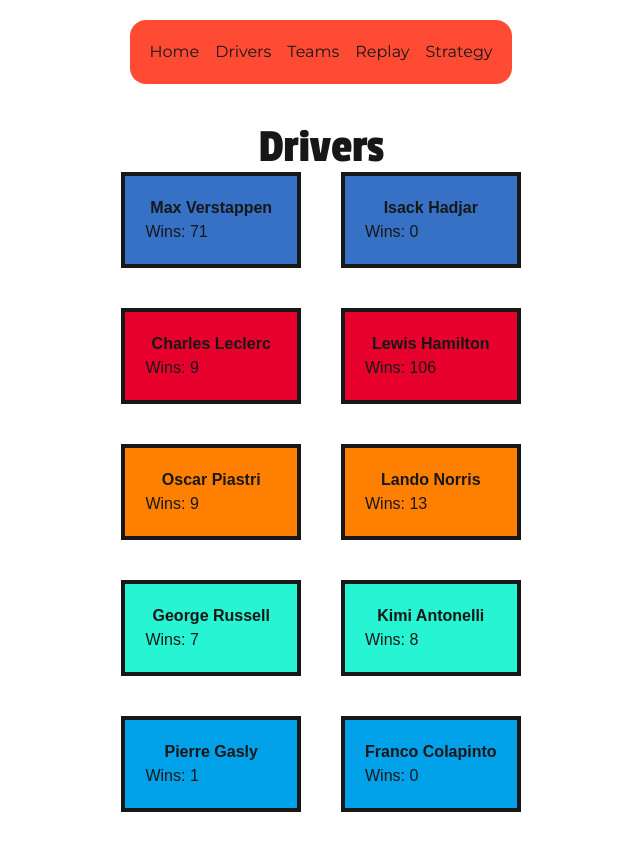
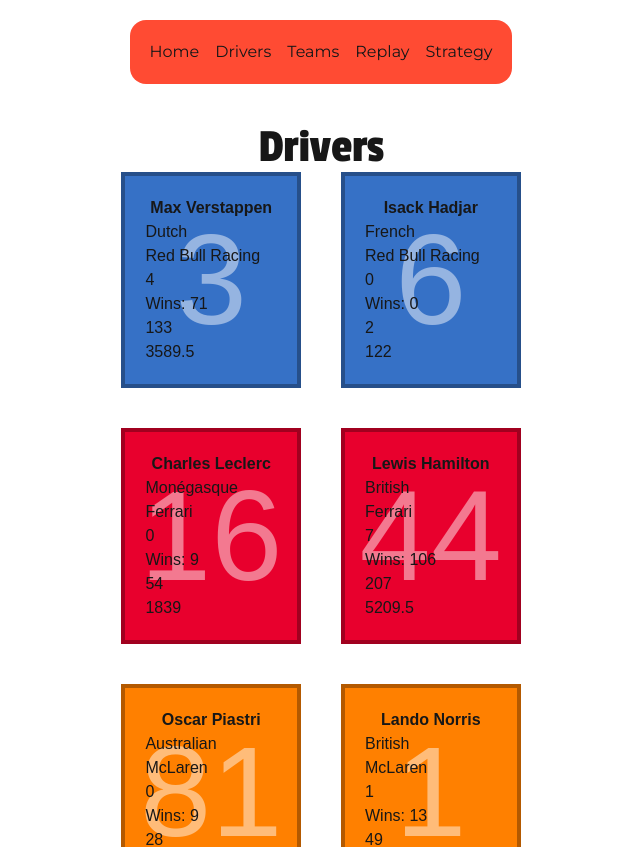
Before and after one commit to hiralsinghal/thirdspace-f1, a Next.js app: page /drivers in a window 1280 px wide. Shown: the top 847 px of the page, without its empty margins (319-959 px from the left). Built offline with nearby package versions, Linux system fonts and the light colour scheme; a web font is replaced by a local one.

Commit message:
designing the drivers card & page

```diff
--- a/src/app/drivers/page.tsx
+++ b/src/app/drivers/page.tsx
@@ -7,7 +7,7 @@
         <div className="mx-auto">
             <h1 className="mt-10 mx-auto text-center font-heading text-5xl">Drivers</h1>
 
-            <div className="grid grid-cols-2 gap-10 mx-10">
+            <div className="grid grid-cols-2 gap-10 mx-10 h-100">
                 {(drivers as Driver[]).map((driver) => (
                     <DriverCard key={driver.id} driver={driver} />
                 ))}
--- a/src/components/DriverCard.tsx
+++ b/src/components/DriverCard.tsx
@@ -2,10 +2,15 @@
 
 export default function DriverCard({ driver }: {driver: Driver}) {
     return (
-        <div className="relative border-4 p-5" style={{backgroundColor:driver.teamColor}}>
-            <span className="absolute -z-1 inset-x-0 text-5xl text-center opacity-50 text-shadow-black-300" style={{ color:`color-mix(in srgb, ${driver.teamColor} 100%, white 60%)` }}>{driver.number}</span>
+        <div className="relative z-0 border-4 p-5" style={{backgroundColor:driver.teamColor, borderColor:`color-mix(in srgb, ${driver.teamColor} 30%, black 30%`}}>
+            <span className="absolute -z-1 inset-0 flex items-center justify-center text-[10cqw]" style={{ color:`color-mix(in srgb, ${driver.teamColor} 100%, white 90%)` }}>{driver.number}</span> {/**/}
             <h2 className="text-center font-bold">{driver.firstName} {driver.lastName}</h2>
+            <p>{driver.nationality}</p>
+            <p>{driver.team}</p>
+            <p>{driver.championships}</p>
             <p>Wins: {driver.wins}</p>
+            <p>{driver.podiums}</p>
+            <p>{driver.careerPoints}</p>
         </div>
 
     );
```
